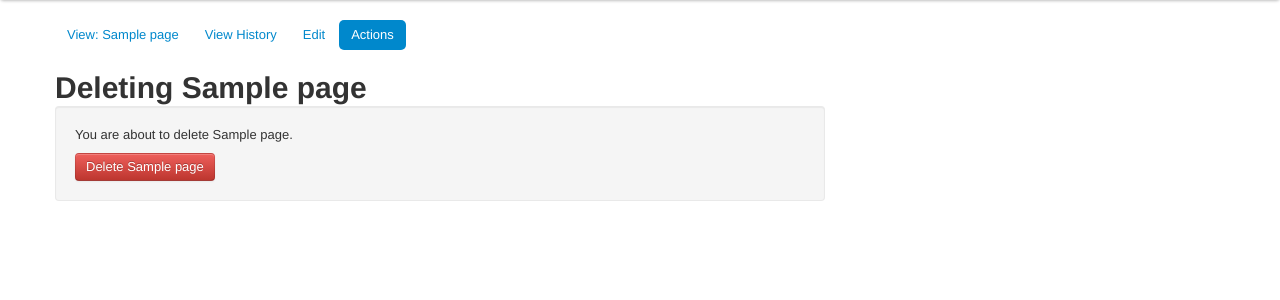
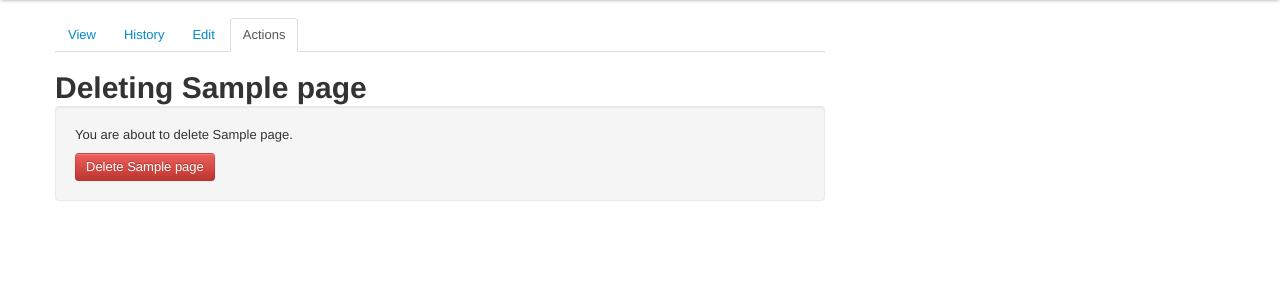
Before and after one commit to Wilfred/Picky, a Django app: page /pages/delete/1 in a window 1280 px wide. Shown: the part 40-340 px from the top of the page. Run offline with Django 3.2, Linux system fonts and the light colour scheme; a user stored in the database is signed in; tables that the repository leaves empty hold one stand-in row (values such as "Sample post"); parts of the project's set-up code (start-up, migrations or seed data) failed here and were passed over.

Commit message:
moving to a tabbed UI instead of pills, tweaking tab copy

```diff
--- a/picky/templates/pages/base.html
+++ b/picky/templates/pages/base.html
@@ -3,12 +3,12 @@
 {% block title %}{{ block.super }} | {{ page.name }}{% endblock %}
 
 {% block content %}
-<ul class="nav nav-pills">
+<ul class="nav nav-tabs">
     <li class="{% block page_view_state %}{% endblock %}">
-	    <a href="{% url view_page page.name_slug %}">View: {{ page.name }}</a>
+	    <a href="{% url view_page page.name_slug %}">View</a>
     </li>
     <li class="{% block page_history_state %}{% endblock %}">
-	    <a href="{% url view_page_history page.id %}">View History</a>
+	    <a href="{% url view_page_history page.id %}">History</a>
     </li>
     <li class="{% block page_edit_state %}{% endblock %}">
 	    <a href="{% url edit_page page.id %}">Edit</a>
```
